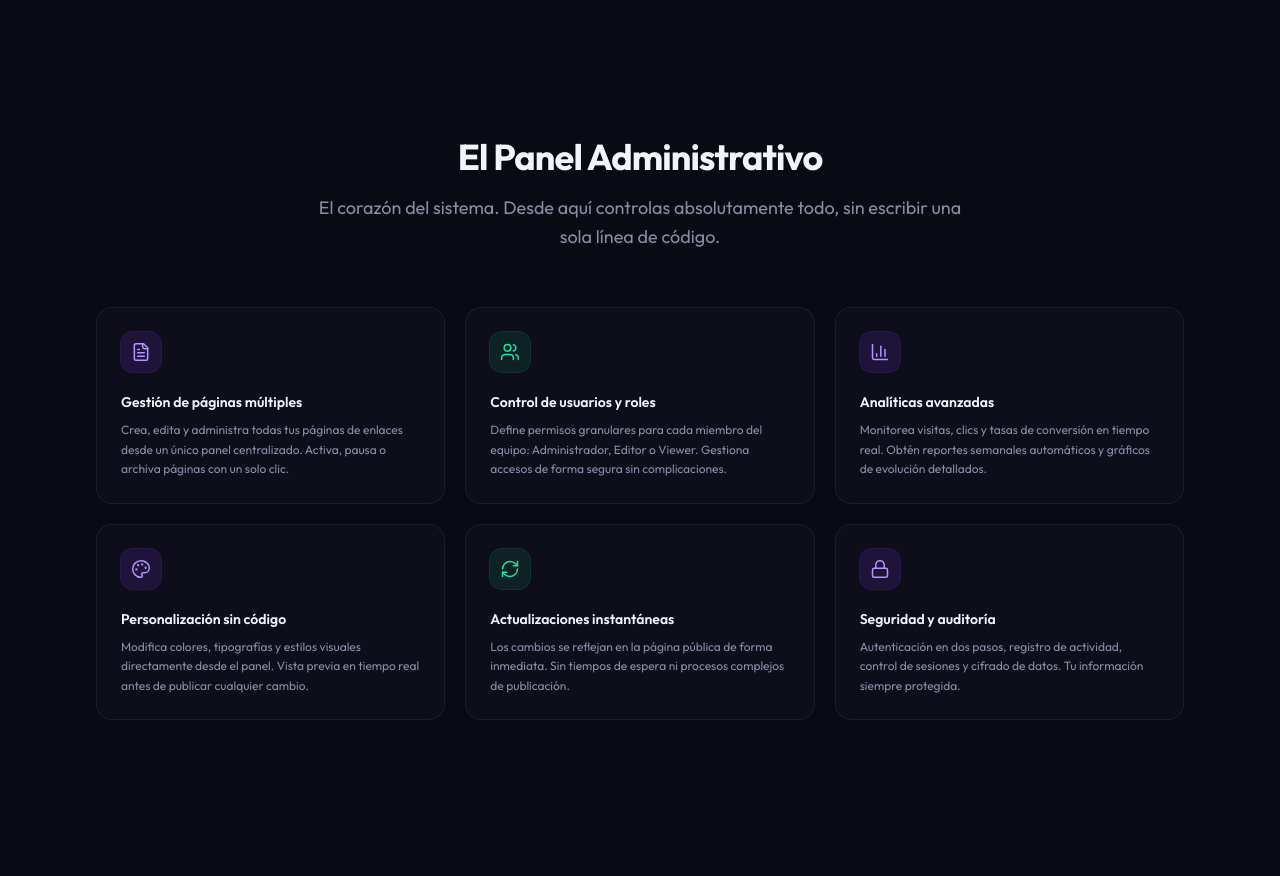
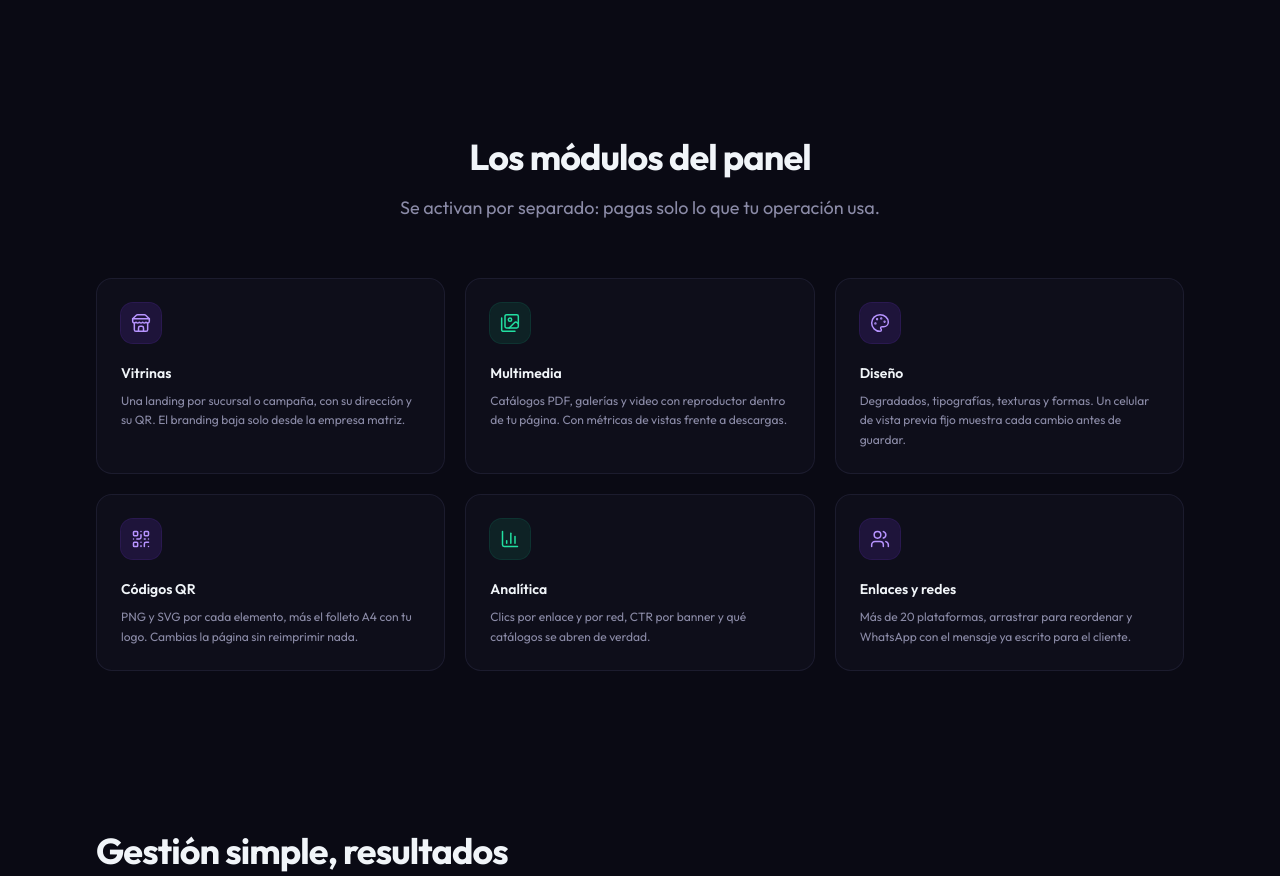
Before and after one commit to jesusdavidsalazarflores936-byte/web-linktree, a Next.js app: page /informacion in a window 1280 px wide. Shown: the part 1060-1936 px from the top of the page. Built offline with nearby package versions, Linux system fonts and the light colour scheme; no server answers.

Commit message:
content(info): sustituir las funciones genéricas por los módulos reales

```diff
--- a/src/features/info/content/admin-features.content.ts
+++ b/src/features/info/content/admin-features.content.ts
@@ -1,47 +1,45 @@
-import { FileText, Users, BarChart3, Palette, RefreshCw, Lock } from 'lucide-react'
+import { Store, Images, Palette, QrCode, BarChart3, Users } from 'lucide-react'
 import type { FeatureItem } from '@/types'
 
 export const adminFeaturesHeading = {
-  title: 'El Panel Administrativo',
-  description:
-    'El corazón del sistema. Desde aquí controlas absolutamente todo, sin escribir una sola línea de código.',
+  title: 'Los módulos del panel',
+  description: 'Se activan por separado: pagas solo lo que tu operación usa.',
 } as const
 
 export const adminFeaturesContent: readonly FeatureItem[] = [
   {
-    icon: FileText,
-    title: 'Gestión de páginas múltiples',
+    icon: Store,
+    title: 'Vitrinas',
     description:
-      'Crea, edita y administra todas tus páginas de enlaces desde un único panel centralizado. Activa, pausa o archiva páginas con un solo clic.',
+      'Una landing por sucursal o campaña, con su dirección y su QR. El branding baja solo desde la empresa matriz.',
+  },
+  {
+    icon: Images,
+    title: 'Multimedia',
+    description:
+      'Catálogos PDF, galerías y video con reproductor dentro de tu página. Con métricas de vistas frente a descargas.',
+  },
+  {
+    icon: Palette,
+    title: 'Diseño',
+    description:
+      'Degradados, tipografías, texturas y formas. Un celular de vista previa fijo muestra cada cambio antes de guardar.',
+  },
+  {
+    icon: QrCode,
+    title: 'Códigos QR',
+    description:
+      'PNG y SVG por cada elemento, más el folleto A4 con tu logo. Cambias la página sin reimprimir nada.',
+  },
+  {
+    icon: BarChart3,
+    title: 'Analítica',
+    description: 'Clics por enlace y por red, CTR por banner y qué catálogos se abren de verdad.',
   },
   {
     icon: Users,
-    title: 'Control de usuarios y roles',
+    title: 'Enlaces y redes',
     description:
-      'Define permisos granulares para cada miembro del equipo: Administrador, Editor o Viewer. Gestiona accesos de forma segura sin complicaciones.',
-  },
-  {
-    icon: BarChart3,
-    title: 'Analíticas avanzadas',
-    description:
-      'Monitorea visitas, clics y tasas de conversión en tiempo real. Obtén reportes semanales automáticos y gráficos de evolución detallados.',
-  },
-  {
-    icon: Palette,
-    title: 'Personalización sin código',
-    description:
-      'Modifica colores, tipografías y estilos visuales directamente desde el panel. Vista previa en tiempo real antes de publicar cualquier cambio.',
-  },
-  {
-    icon: RefreshCw,
-    title: 'Actualizaciones instantáneas',
-    description:
-      'Los cambios se reflejan en la página pública de forma inmediata. Sin tiempos de espera ni procesos complejos de publicación.',
-  },
-  {
-    icon: Lock,
-    title: 'Seguridad y auditoría',
-    description:
-      'Autenticación en dos pasos, registro de actividad, control de sesiones y cifrado de datos. Tu información siempre protegida.',
+      'Más de 20 plataformas, arrastrar para reordenar y WhatsApp con el mensaje ya escrito para el cliente.',
   },
 ]
```
